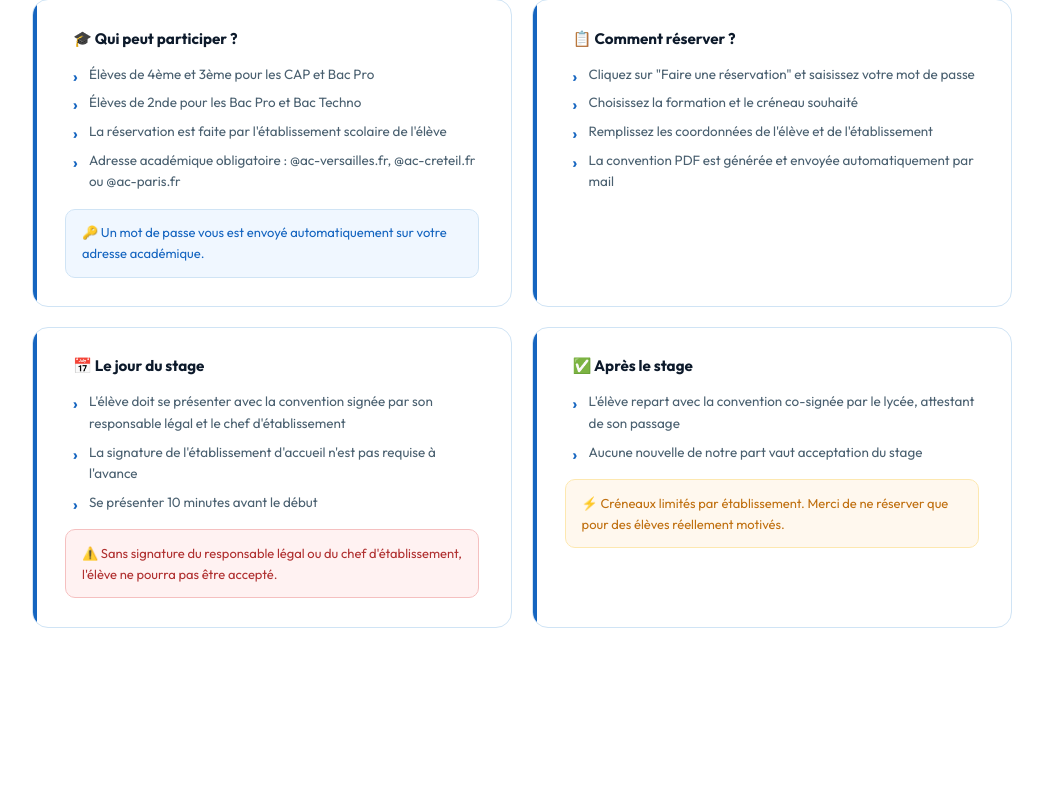
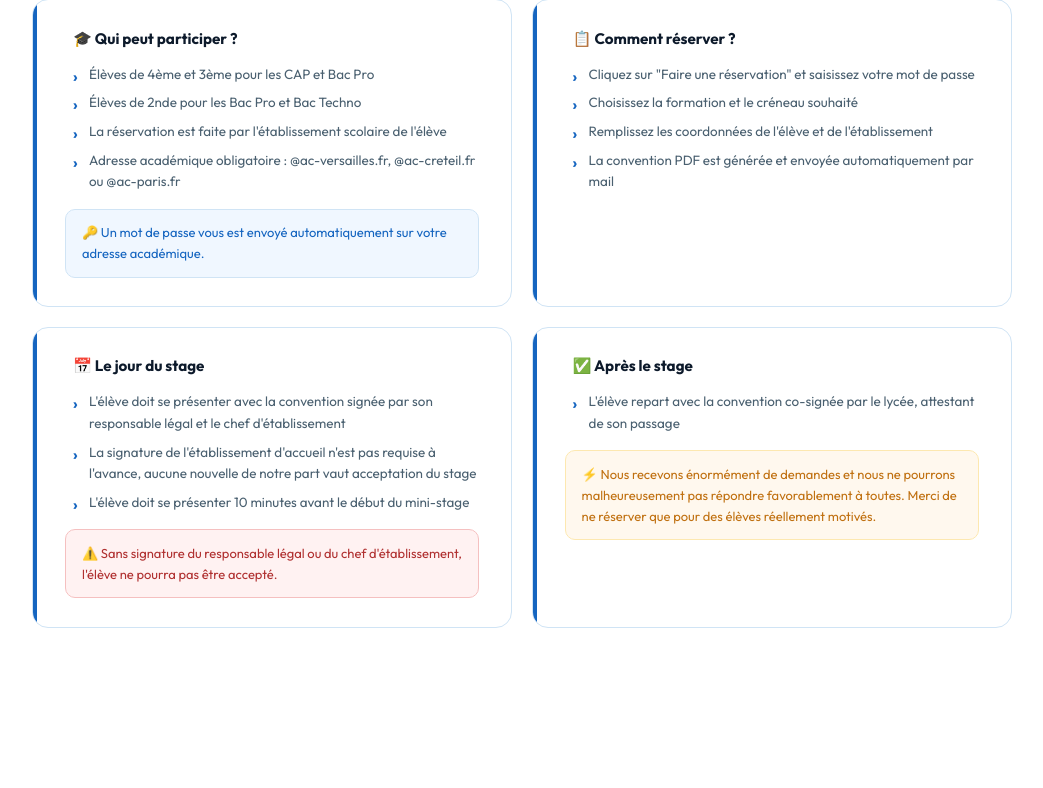
Before and after one commit to jamila-cell210/Fernand-Nadia-L-ger, a Flask app: page / in a window 1280 px wide. Shown: the part 1113-1901 px from the top of the page, without its empty margins (118-1161 px from the left). Run offline with Flask 3, Linux system fonts and the light colour scheme.

Commit message:
Update index.html

```diff
--- a/templates/index.html
+++ b/templates/index.html
@@ -147,8 +147,9 @@
       <h3>📅 Le jour du stage</h3>
       <ul>
         <li>L'élève doit se présenter avec la convention signée par son responsable légal et le chef d'établissement</li>
-        <li>La signature de l'établissement d'accueil n'est pas requise à l'avance</li>
-        <li>Se présenter 10 minutes avant le début</li>
+        <li>La signature de l'établissement d'accueil n'est pas requise à l'avance, aucune nouvelle de notre part vaut acceptation du stage
+</li>
+        <li>L'élève doit se présenter 10 minutes avant le début du mini-stage</li>
       </ul>
       <div class="callout c-red">⚠️ Sans signature du responsable légal ou du chef d'établissement, l'élève ne pourra pas être accepté.</div>
     </div>
@@ -157,9 +158,8 @@
       <h3>✅ Après le stage</h3>
       <ul>
         <li>L'élève repart avec la convention co-signée par le lycée, attestant de son passage</li>
-        <li>Aucune nouvelle de notre part vaut acceptation du stage</li>
       </ul>
-      <div class="callout c-orange">⚡ Créneaux limités par établissement. Merci de ne réserver que pour des élèves réellement motivés.</div>
+      <div class="callout c-orange">⚡ Nous recevons énormément de demandes et nous ne pourrons malheureusement pas répondre favorablement à toutes. Merci de ne réserver que pour des élèves réellement motivés.</div>
     </div>
 
   </div>
@@ -170,7 +170,7 @@
   <h2 class="sec-title">Par où commencer ?</h2>
   <div class="actions-grid">
     <div class="acard feat" onclick="openModal()">
-      <div class="aicon">🗓</div>
+      <div class="aicon">🗓️</div>
       <div class="atitle">Faire une réservation</div>
       <p class="adesc">Réservez un mini-stage pour un élève. Accès réservé aux établissements avec adresse académique.</p>
       <button class="abtn">Accéder →</button>
```
